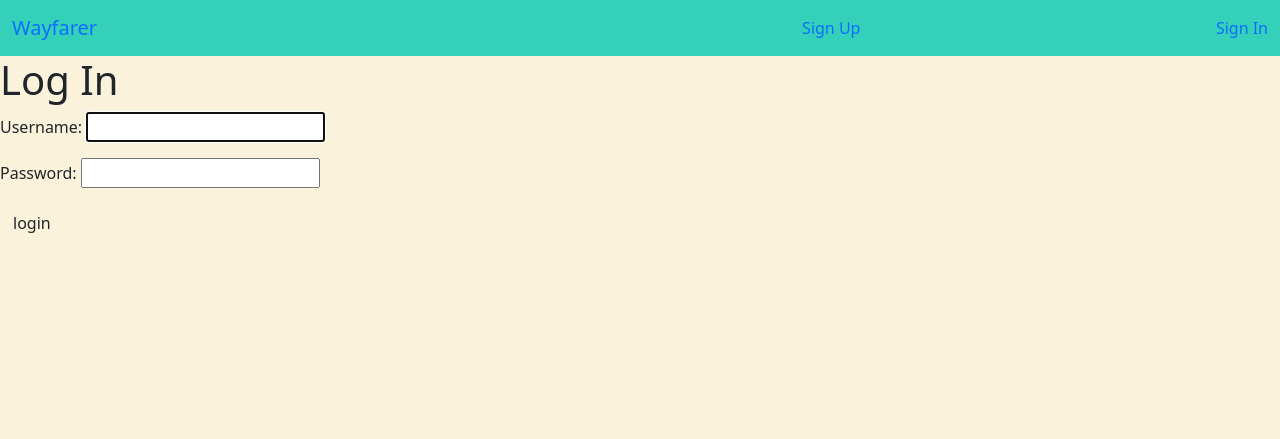
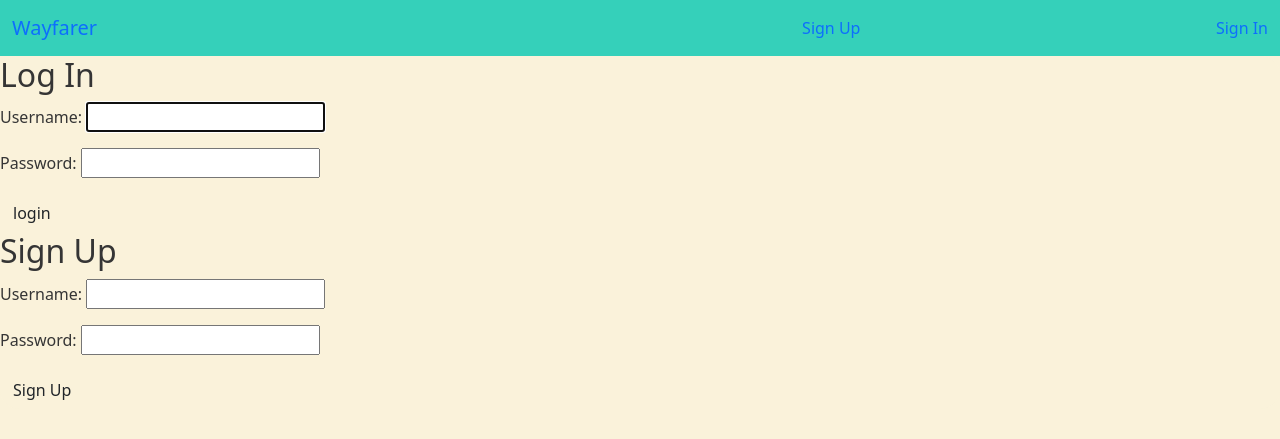
Before and after one commit to justnyc187/wayfarerProject, a Django app: page /accounts/login/ in a window 1280 px wide. Shown: the top 439 px of the page. Run offline with Django 3.2, Linux system fonts and the light colour scheme.

Commit message:
added css

```diff
--- a/main_app/static/scripts/main.js
+++ b/main_app/static/scripts/main.js
@@ -0,0 +1,3 @@
+// $(".auth_form").click(function (event) {
+//     $(this).toggleClass("is-active");
+//   });
--- a/main_app/static/styles/main.css
+++ b/main_app/static/styles/main.css
@@ -1,5 +1,6 @@
 body{
     background-color: #faf2da;
+    color: #353535;
 }
 .navbar-brand{
     background-color: #35d0ba;
@@ -35,14 +36,14 @@ body{
 }
 .home-div{
     border-style: solid;
-    border-color: coral;
+    border-color: #FC9234;
     border-radius: 5px;
     border-width: 5px;
     margin-left: 15px;
 }
 .cities-ul{
     border-style: solid;
-    border-color: coral;
+    border-color: #FC9234;
     margin-right: 650px;
     margin-top:  50px;
     border-radius: 5px;
@@ -50,11 +51,11 @@ body{
     padding-bottom: 10px;
     position: relative;
     padding-right: 10px;
-    background-color: coral;
+    background-color: #FC9234;
 }
 .header-cities, .search-home{
     border-style: solid;
-    border-color: coral;
+    border-color: #FC9234;
     margin-top: 10px;
     padding: 15px 0px 15px 5px;
     border-radius: 5px;
@@ -78,7 +79,7 @@ body{
 .home-li-img{
     position: relative;
     border-style: solid;
-    border-color: coral;
+    border-color: #FC9234;
     margin: 8px;
     list-style: none;
     padding: 10px 10px 10px 40px;
@@ -95,6 +96,9 @@ button{
     display: inline-block;
 }
 
-.search{
-
+.auth_form{
+    background-color: #faf2da;
+    border-radius: 20px;
+    border-color: #FC9234;
+    color: #353535;
 }
--- a/main_app/templates/registration/login.html
+++ b/main_app/templates/registration/login.html
@@ -1,13 +1,19 @@
 {%extends 'base.html'%}
 
 {% block content %}
-
-<h1>Log In</h1>
-
+<div class="auth_form">
+<h2 class="title">Log In</h1>
 <form method="post" action="{% url 'login' %}">
   {% csrf_token %} {{ form.as_p }}
   <input type="submit" class="btn" value="login"/>
   <input type="hidden" name="next" value="{{ next }}" />
 </form>
+<h2 class="title">Sign Up</h1>
+<form method="post" action="{% url 'signup' %}">
+  {% csrf_token %} {{ form.as_p }}
+  <input type="submit" class="btn" value="Sign Up" />
+  <input type="hidden" name="next" value="{{ next }}" />
+</form>
+</div>
 
 {% endblock %}
```
Also changed, not shown: main_app/templates/registration/signup.html (+3 -8 lines).
